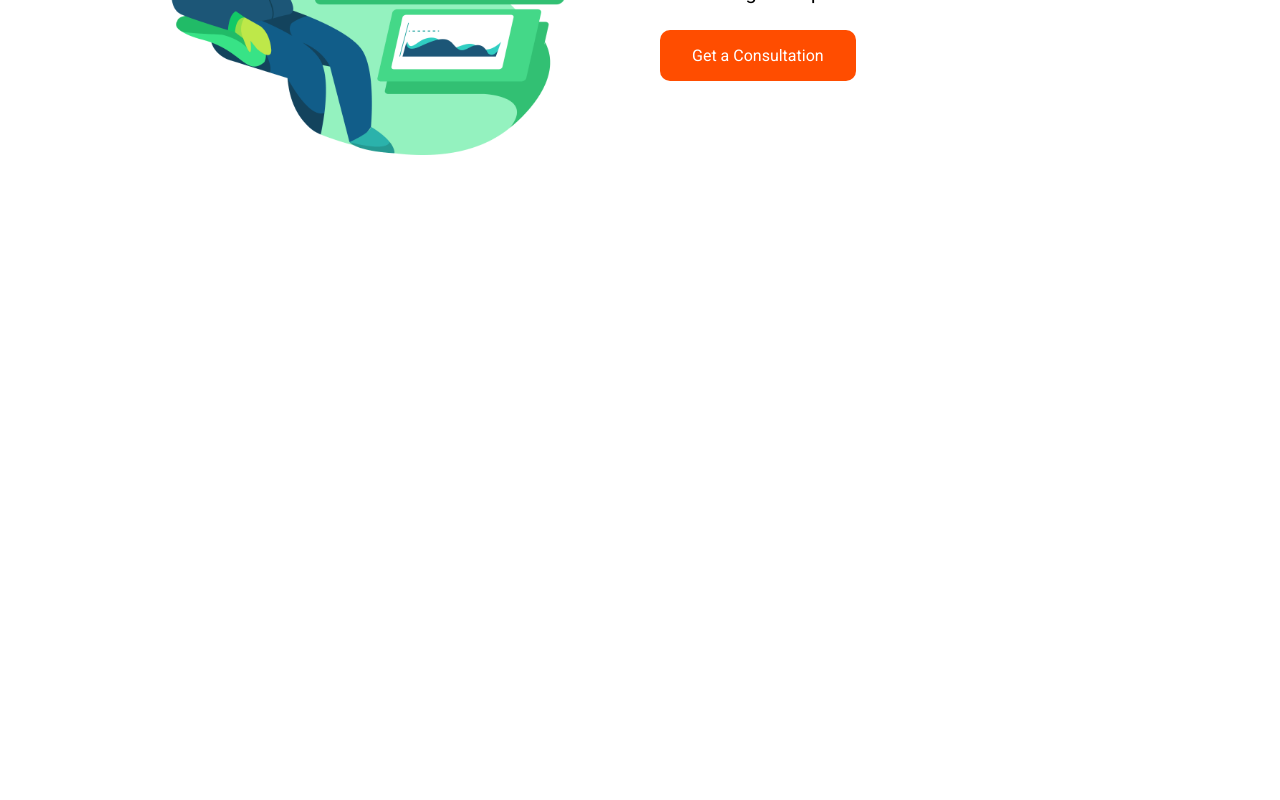
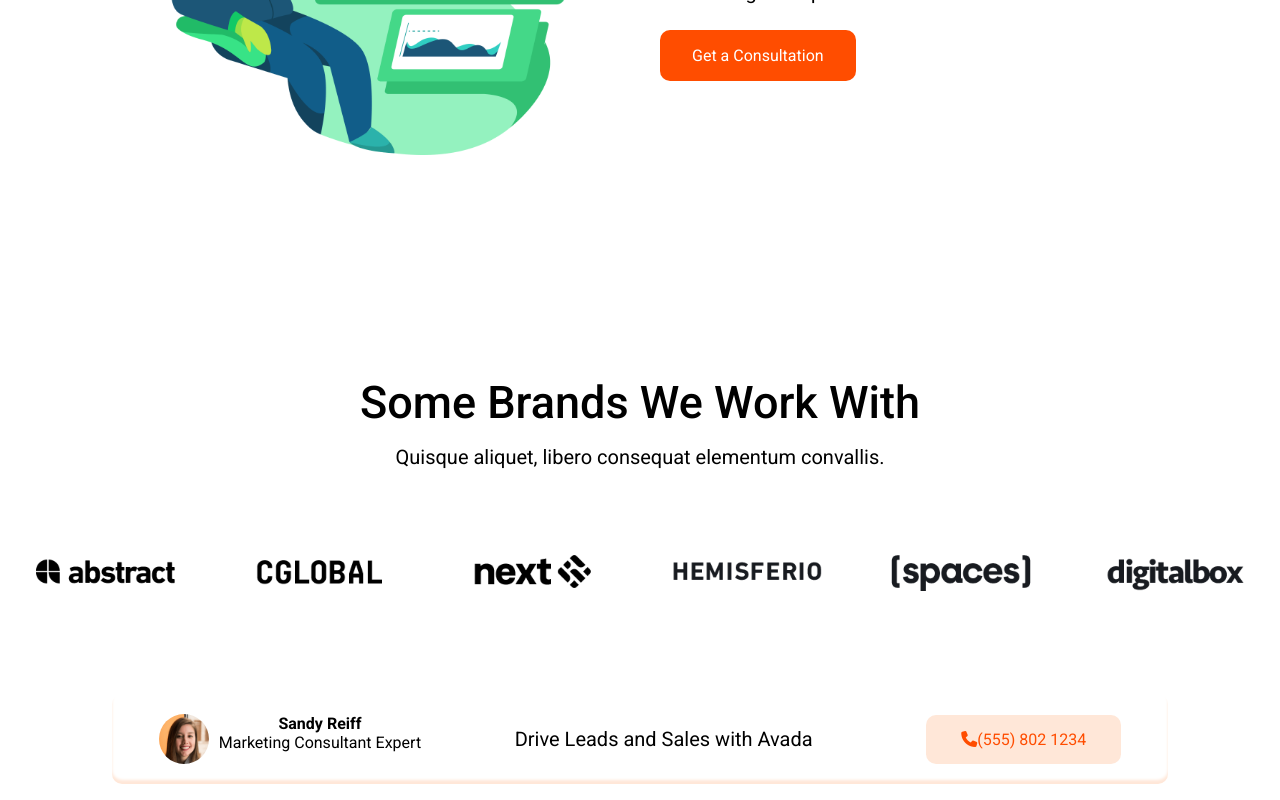
Before and after one commit to MayaSelena773/proj-html-vuejs, a Vue app: page / in a window 1280 px wide. Shown: the part 2548-3348 px from the top of the page. Before the commit the page ends 2908 px from the top, so only its background shows below. Built offline with nearby package versions, Linux system fonts and the light colour scheme.

Commit message:
page brands

```diff
--- /dev/null
+++ b/src/components/PageBrands.vue
@@ -0,0 +1,77 @@
+<template>
+<!--SEZIONE BRANDS-->
+    <section class="brands-section">
+        <!--Titolo e sottotitolo-->
+        <div>
+            <h3 class="med-title">Some Brands We Work With</h3>
+            <p class="med-text">Quisque aliquet, libero consequat elementum convallis.</p>
+        </div>
+        <!--Lista brands-->
+        <div>
+            <ul>
+                <li><img src="../assets/img/abstract.png" alt="abstract"></li>
+                <li><img src="../assets/img/cglobal.png" alt="cglobal"></li>
+                <li><img src="../assets/img/next.png" alt="next"></li>
+                <li><img src="../assets/img/hemisferio.png" alt="hemisferio"></li>
+                <li><img src="../assets/img/spaces.png" alt="spaces"></li>
+                <li><img src="../assets/img/digitalbox.png" alt="digitalbox"></li>
+            </ul>
+        </div>
+        <!--Contatto consulente marketing-->
+        <div class="back-shadow">
+            <div class="flex">
+                <img src="../assets/img/marketing-expert-cta.png" alt="expert" class="account-sm">
+                <div>
+                    <span><h4>Sandy Reiff</h4></span>
+                    <span><p>Marketing Consultant Expert</p></span>
+                </div>
+            </div>
+            <div><p class="med-text">Drive Leads and Sales with Avada</p></div>
+            <div class="button light-orange"><i class="fa-solid fa-phone"></i>(555) 802 1234</div>
+        </div>
+
+    </section>
+</template>
+
+<script>
+export default {
+    name:'PageBrands'
+}
+</script>
+
+<style lang="scss" scoped>
+
+.brands-section {
+    text-align: center;
+
+    h3 {
+        margin: 1rem 0;
+    }
+    ul {
+        display: flex;
+        justify-content: center;
+
+        img {
+            width: 150px;
+            margin: 5rem 2rem;
+        }
+    }
+    .back-shadow {
+        box-shadow: inset 0 -4px 3px rgb(255, 231, 216);
+        border-radius: 10px;
+        margin: 1rem 7rem;
+        height: 90px;
+        display: flex;
+        justify-content: space-around;
+        align-items: center;
+
+        .account-sm {
+            width: 50px;
+            height: 50px;
+            border-radius: 50%;
+            margin-right: 10px;
+        }
+    }
+}
+
+</style>
--- a/src/components/PageMain.vue
+++ b/src/components/PageMain.vue
@@ -2,18 +2,21 @@
     <main>
         <PageJumbotron />
         <PageBusiness />
+        <PageBrands />
     </main>
 </template>
 
 <script>
 import PageJumbotron from './PageJumbotron.vue'
 import PageBusiness from './PageBusiness.vue'
+import PageBrands from './PageBrands.vue'
 
 export default {
     name:'PageMain',
     components: {
         PageJumbotron,
-        PageBusiness
+        PageBusiness,
+        PageBrands
     }
 }
 </script>
--- a/src/components/style/common.scss
+++ b/src/components/style/common.scss
@@ -27,6 +27,10 @@ body {
 a {
     text-decoration: none;
     color: black;
+}
+
+ul {
+    list-style-type: none;
 }
 
 .button {
```
